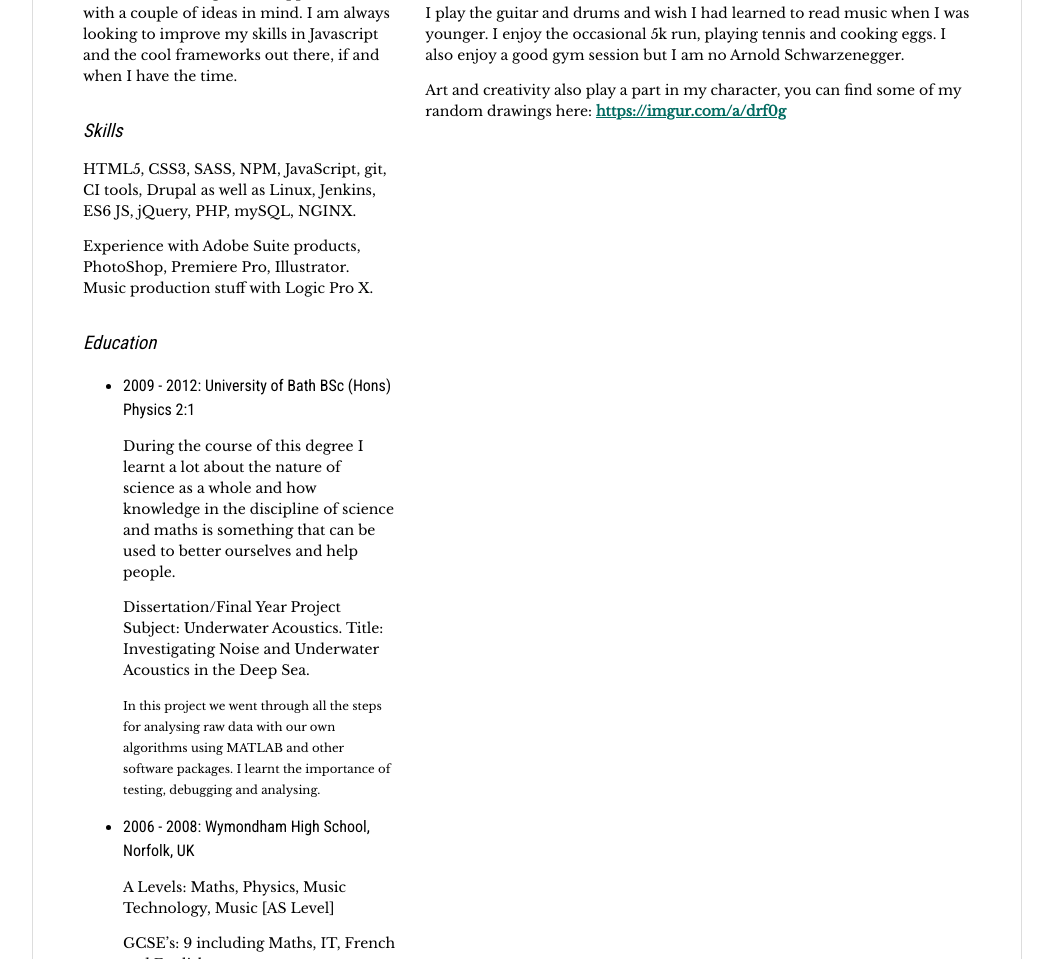
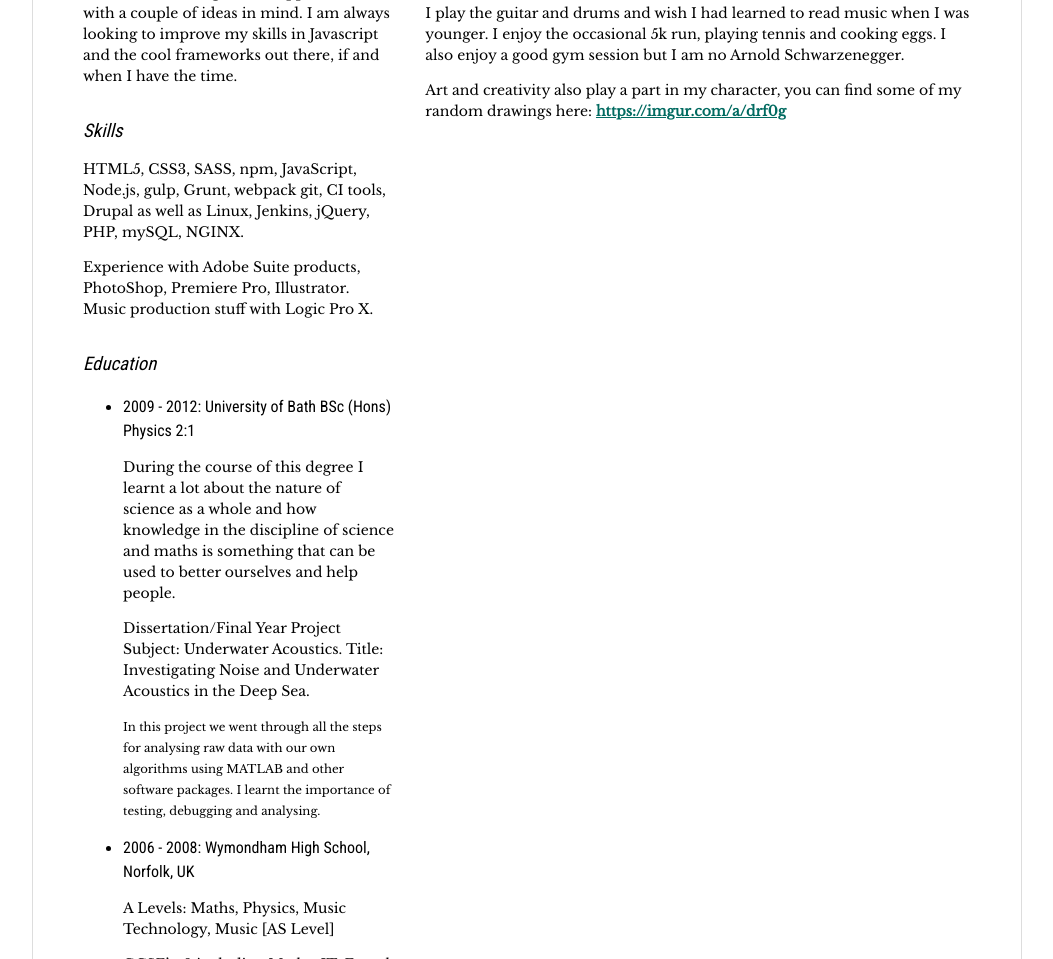
Before and after one commit to georgebrook/georgebrook.github.io, a plain HTML site: page index.html in a window 1280 px wide. Shown: the part 874-1833 px from the top of the page, without its empty margins (113-1166 px from the left). Drawn offline with nearby package versions, Linux system fonts and the light colour scheme; a web font is replaced by a local one.

Commit message:
Update index.html

```diff
--- a/index.html
+++ b/index.html
@@ -232,7 +232,7 @@
         applications with a couple of ideas in mind. I am always looking to improve my skills in Javascript and the cool
         frameworks out there, if and when I have the time.</p>
       <h3>Skills</h3>
-      <p>HTML5, CSS3, SASS, NPM, JavaScript, git, CI tools, Drupal as well as Linux, Jenkins, ES6 JS, jQuery, PHP, mySQL, NGINX.</p>
+      <p>HTML5, CSS3, SASS, npm, JavaScript, Node.js, gulp, Grunt, webpack git, CI tools, Drupal as well as Linux, Jenkins, jQuery, PHP, mySQL, NGINX.</p>
       <p>Experience with Adobe Suite products, PhotoShop, Premiere Pro, Illustrator. Music production stuff with Logic
         Pro X.</p>
       <h3>Education</h3>
```
